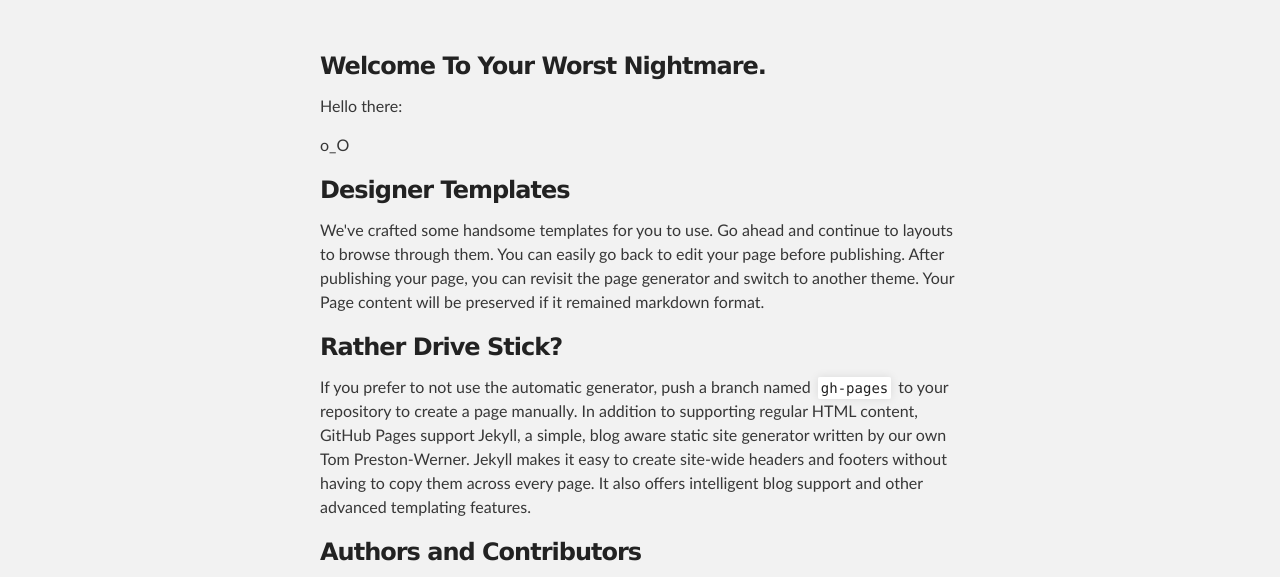
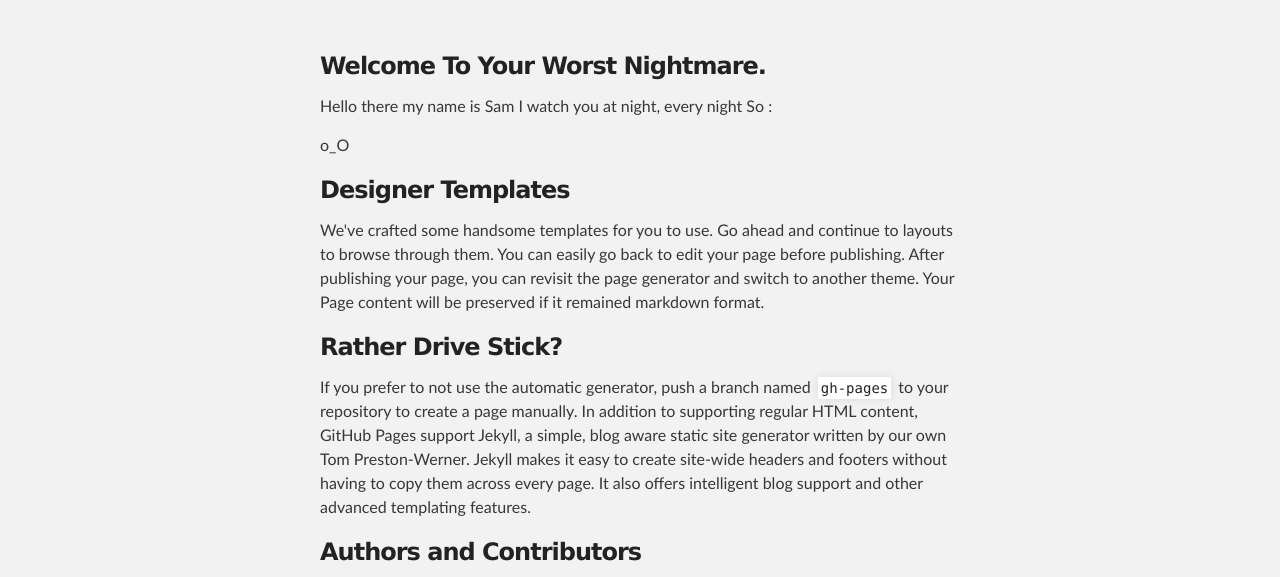
Before and after one commit to Sarangel/Sarangel.github.io, a plain HTML site: page index.html in a window 1280 px wide. Shown: the part 212-789 px from the top of the page. Drawn offline with Linux system fonts and the light colour scheme.

Commit message:
Update index.html

```diff
--- a/index.html
+++ b/index.html
@@ -30,7 +30,9 @@
         <h3>
 <a id="welcome to github pages" class="anchor" href="#welcome-to-github-pages" aria-hidden="true"><span class="octicon octicon-link"></span></a>Welcome To Your Worst Nightmare.</h3>
 
-<p>Hello there:</p>
+<p>Hello there my name is Sam
+I watch you at night, every night
+So :</p>
 
 
 
```
